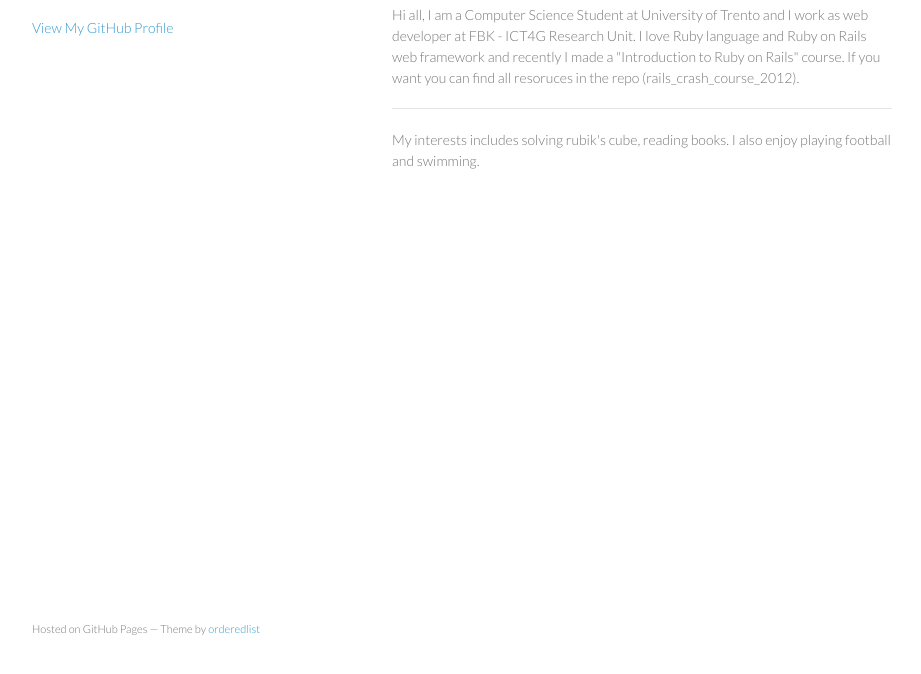
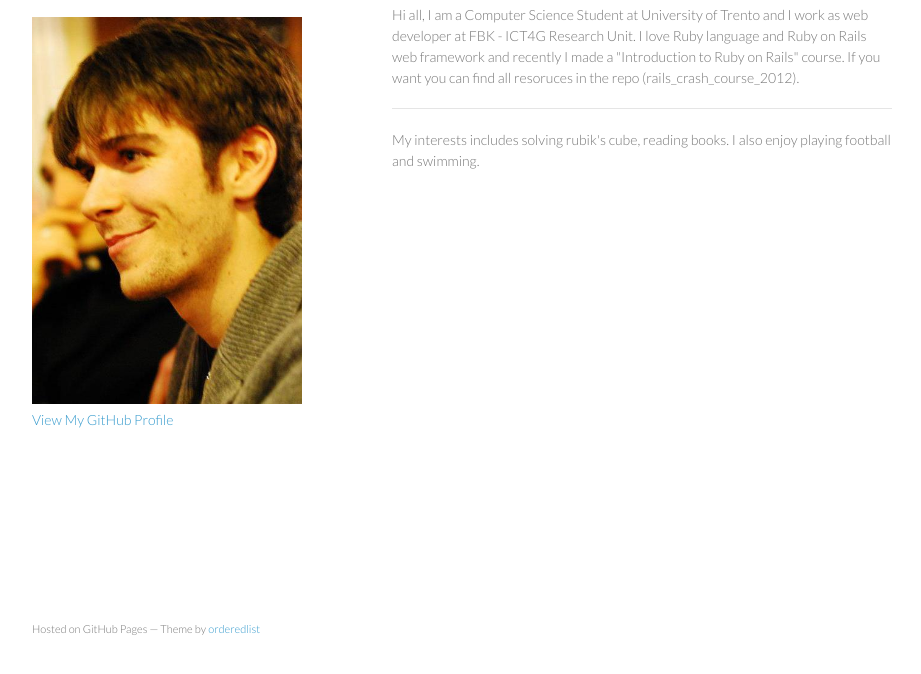
Before and after one commit to nostalgiaz/nodo.github.com, a plain HTML site: page index.html in a window 1280 px wide. Shown: the part 92-766 px from the top of the page, without its empty margins (178-1099 px from the left). Drawn offline with Linux system fonts and the light colour scheme.

Commit message:
adds image

```diff
--- a/index.html
+++ b/index.html
@@ -18,7 +18,7 @@
         <h1>Andrea's Homepage</h1>
         <p></p>
 
-
+        <img src="images/avatar.jpg"/>
         <p class="view"><a href="https://github.com/Nodo">View My GitHub Profile</a></p>
 
       </header>
```
Also changed, not shown: images/avatar.jpg (added).
